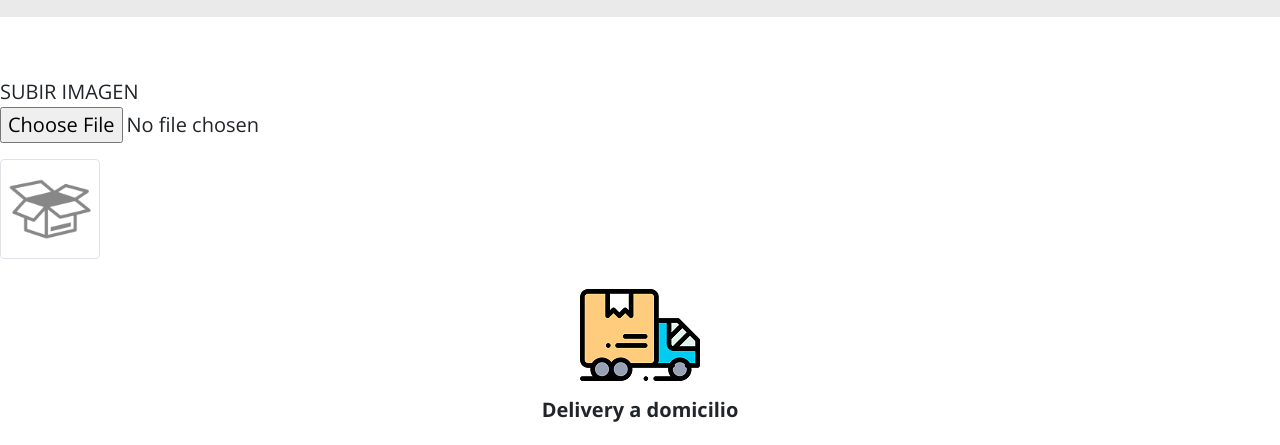
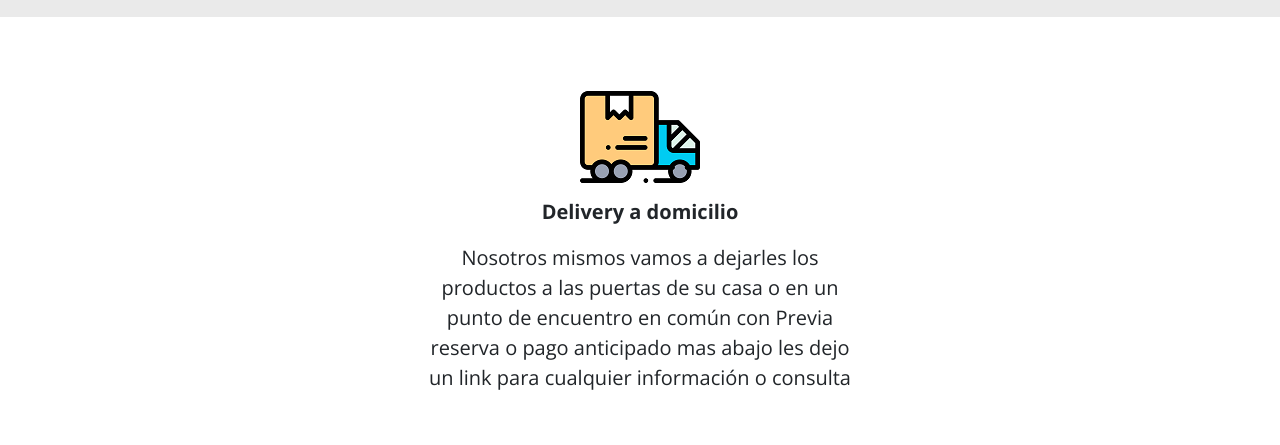
Before and after one commit to GemmeJoyas/GemmeJoyas.github.io, a plain HTML site: page index.html in a window 1280 px wide. Shown: the part 10955-11400 px from the top of the page. Drawn offline with nearby package versions, Linux system fonts and the light colour scheme.

Commit message:
todo igual

```diff
--- a/index.html
+++ b/index.html
@@ -1158,20 +1158,6 @@
 		</div>
 
 
-	<!-- ENTRADA PARA SUBIR FOTO -->
-
-             <div class="form-group">
-
-              <div class="panel">SUBIR IMAGEN</div>
-
-              <input type="file" class="nuevaImagen" name="nuevaImagen">
-
-              <p class="help-block"></p>
-
-              <img src="img/anonymous.png" class="img-thumbnail previsualizar" width="100px">
-
-            </div>
-
 	<div class="container">
 		<div class="row acerca-de justify-content-around">
 			<article class="col-10 col-sm-5">
```
